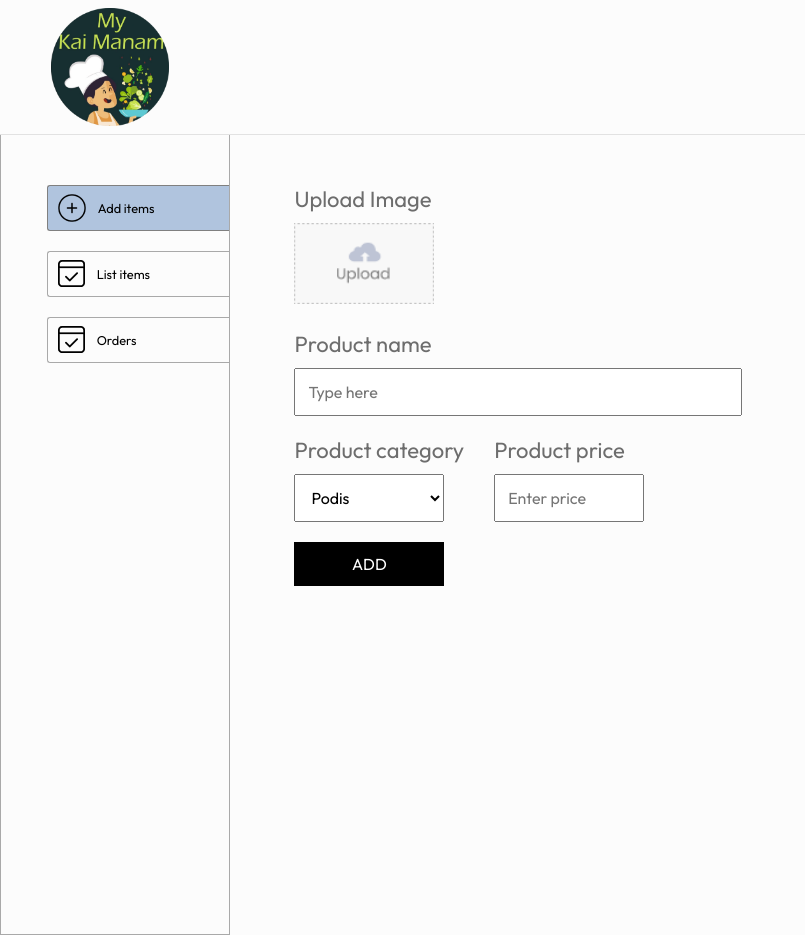
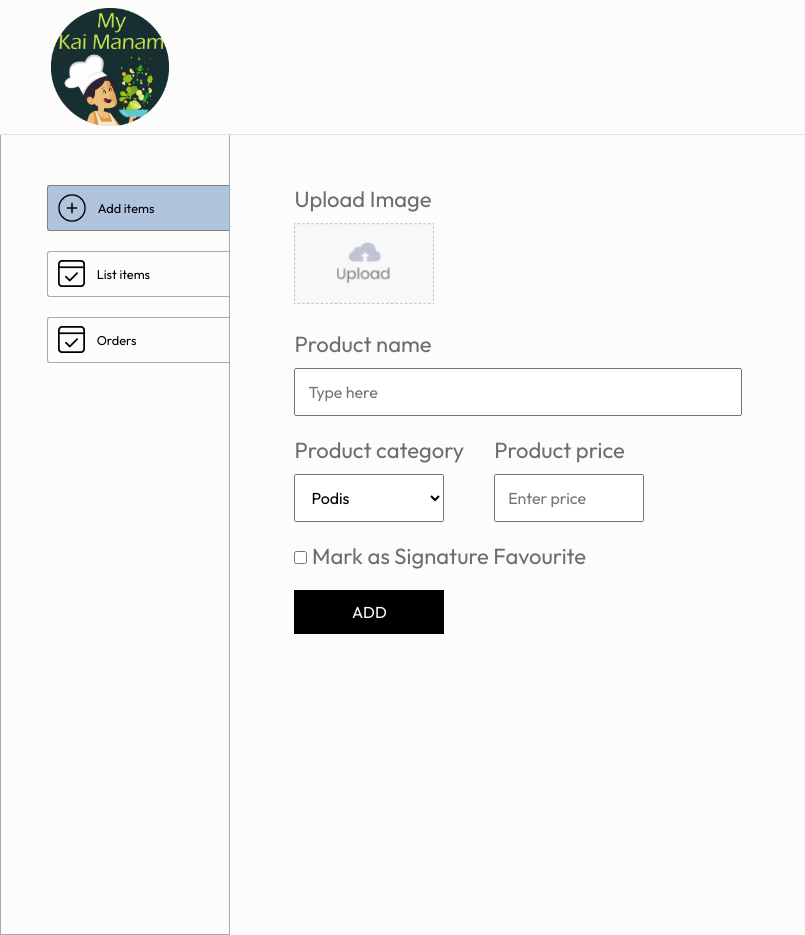
Before and after one commit to sowmak3/MyKaiManam, a React (Vite) app in the folder admin/: page /add in a window 1280 px wide. Shown: the whole page, without its empty margins (0-805 px from the left). Built offline with nearby package versions, Linux system fonts and the light colour scheme.

Commit message:
Added best seller option in adding products page

```diff
--- a/admin/src/pages/Add/Add.jsx
+++ b/admin/src/pages/Add/Add.jsx
@@ -1,21 +1,25 @@
-import React, { useState } from 'react'
-import './Add.css'
-import { assets } from '../../assets/assets'
-import axios from "axios"
+import React, { useState } from 'react';
+import './Add.css';
+import { assets } from '../../assets/assets';
+import axios from "axios";
 
-const Add = ({url}) => {
-
+const Add = ({ url }) => {
   const [image, setImage] = useState(null);
   const [formKey, setFormKey] = useState(0); // helps reset <input type="file">
   const [data, setData] = useState({
     name: "",
     price: "",
-        category: "Podis"
+    category: "Podis",
+    bestSeller: false,
   });
 
   const onChangeHandler = (event) => {
     const { name, value } = event.target;
     setData(prev => ({ ...prev, [name]: value }));
+  };
+
+  const onCheckboxChange = (event) => {
+    setData(prev => ({ ...prev, bestSeller: event.target.checked }));
   };
 
   const onSubmitHandler = async (event) => {
@@ -24,8 +28,9 @@ const Add = ({url}) => {
     const formData = new FormData();
     formData.append("name", data.name);
     formData.append("price", Number(data.price));
-        formData.append("category", data.category); // ✅ fixed spelling
+    formData.append("category", data.category);
     formData.append("image", image);
+    formData.append("bestSeller", data.bestSeller);
 
     try {
       const response = await axios.post(`${url}/api/food/add`, formData);
@@ -33,9 +38,9 @@ const Add = ({url}) => {
         alert("Food added successfully!");
 
         // ✅ Reset all fields
-                setData({ name: "", price: "", category: "Podis" });
+        setData({ name: "", price: "", category: "Podis", bestSeller: false });
         setImage(null);
-                setFormKey(prev => prev + 1); // force reset <input type="file">
+        setFormKey(prev => prev + 1);
       } else {
         alert("Error: " + response.data.message);
       }
@@ -102,6 +107,17 @@ const Add = ({url}) => {
           </div>
         </div>
 
+        <div className="add-bestseller flex-col">
+          <label>
+            <input
+              type="checkbox"
+              checked={data.bestSeller}
+              onChange={onCheckboxChange}
+            />{" "}
+            Mark as Signature Favourite
+          </label>
+        </div>
+
         <button type='submit' className='add-btn'>ADD</button>
       </form>
     </div>
```
Lines whose indentation alone changed are shown as unchanged.
